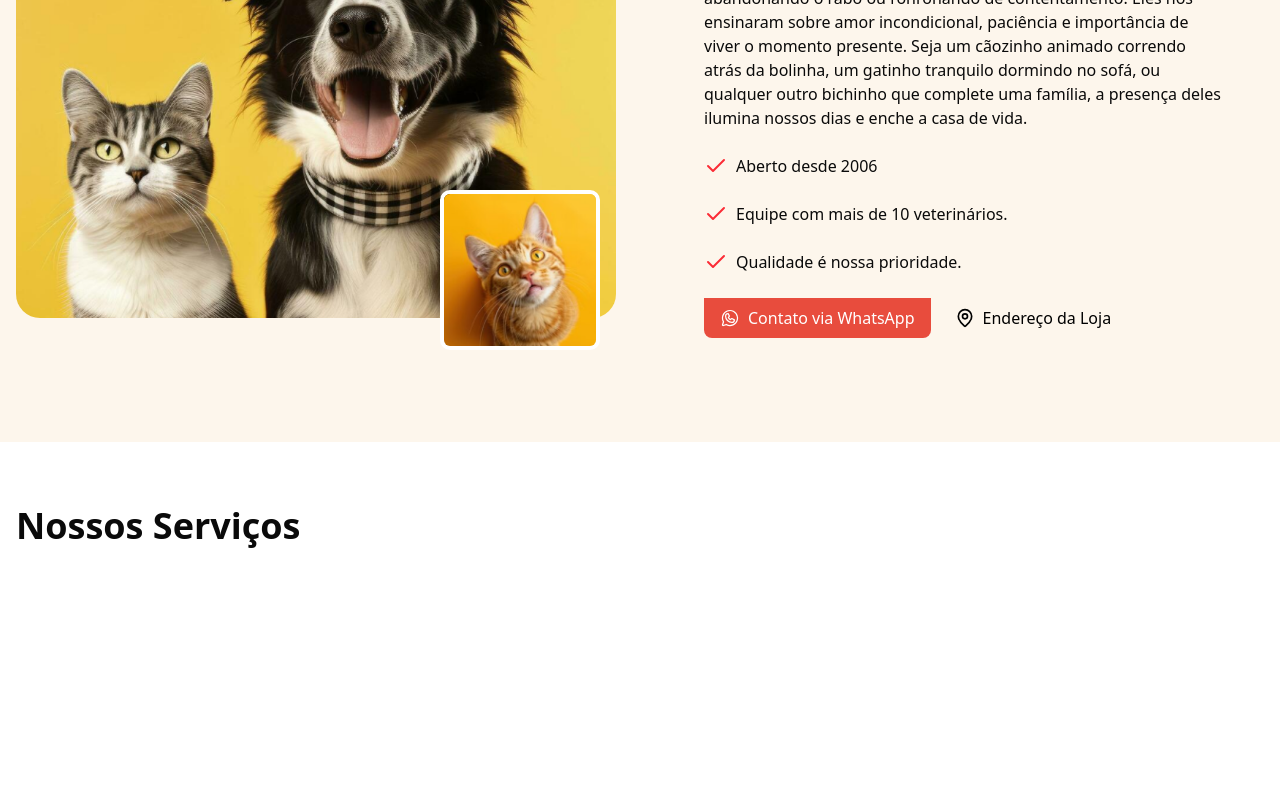
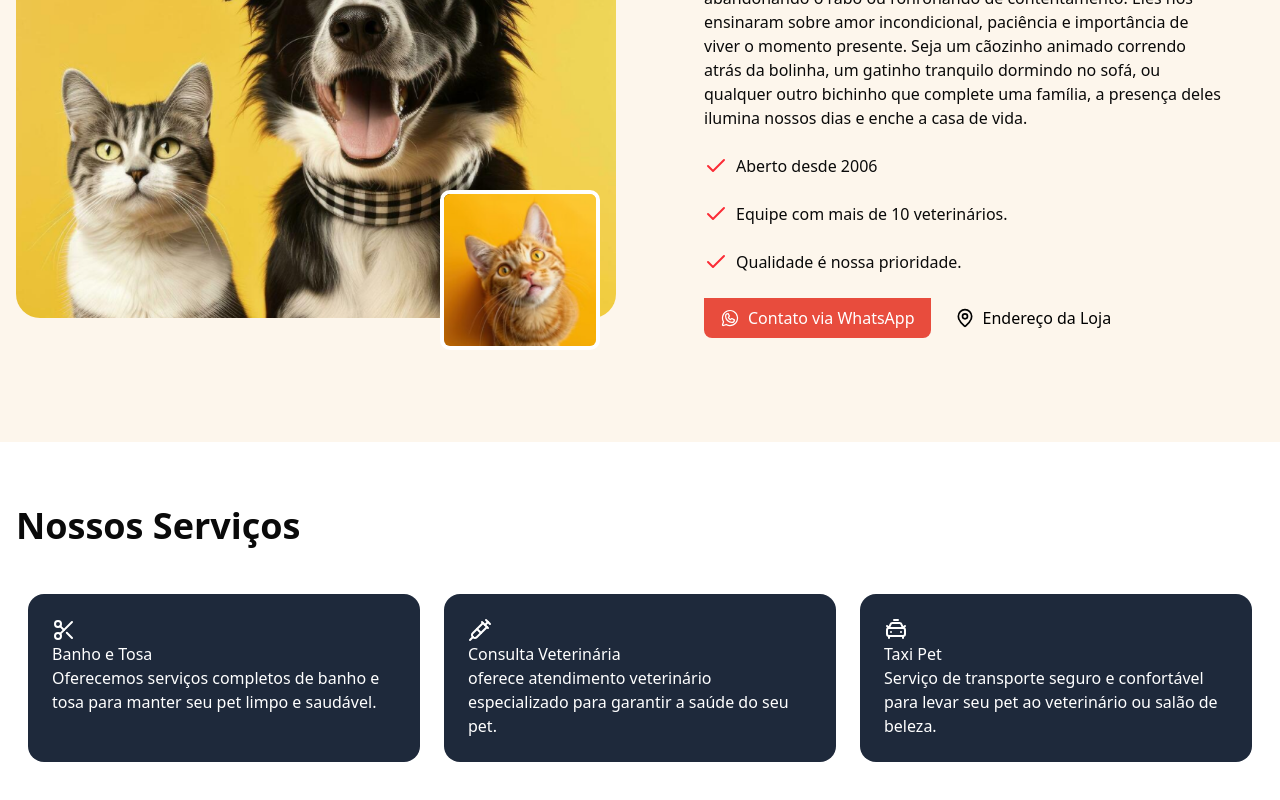
Before and after one commit to vitoriaeliza78/petdev, a Next.js app: page / in a window 1280 px wide. Shown: the part 697-1497 px from the top of the page. Before the commit the page ends 1355 px from the top, so only its background shows below. Built offline with nearby package versions, Linux system fonts and the light colour scheme.

Commit message:
criando carousel

```diff
--- a/app/_components/service.tsx
+++ b/app/_components/service.tsx
@@ -58,12 +58,26 @@ export function Service() {
             <div className="container mx-auto px-4">
 
                 <h2 className="text-4xl font-bold mb-12">Nossos Serviços</h2>
+
                 <div className="relative'">
+
                     <div className='overflow-hidden' ref={emblaRef}>
                         <div className='flex'>
-                            {services.map(( item, index) => (
-                                <div className='flex'>
-
+                            {services.map((item, index) => (
+                                <div key={index} className="flex-[0_0_100%] min-w-0 md:flex-[0_0_calc(100%/3)] px-3">{/*Pega 100% da largura no mobile e 1/3 no desktop* do espaço quando mobile*/}
+                                    <article className='bg-[#1e293b] text-white rounded-2xl p-6 space-y-4 h-full flex flex-col'>
+                                        <div className='flex-1 flex items-start justify-between'>
+                                            <div>
+                                                <span className='text-3xl'>{item.icon}</span>
+                                                <div>
+                                                    <h3 className='font'>{item.title}</h3>
+                                                    <p>
+                                                        {item.description}
+                                                    </p>
+                                                </div>
+                                            </div>
+                                        </div>
+                                    </article>
                                 </div>
                             ))}
                         </div>
```
